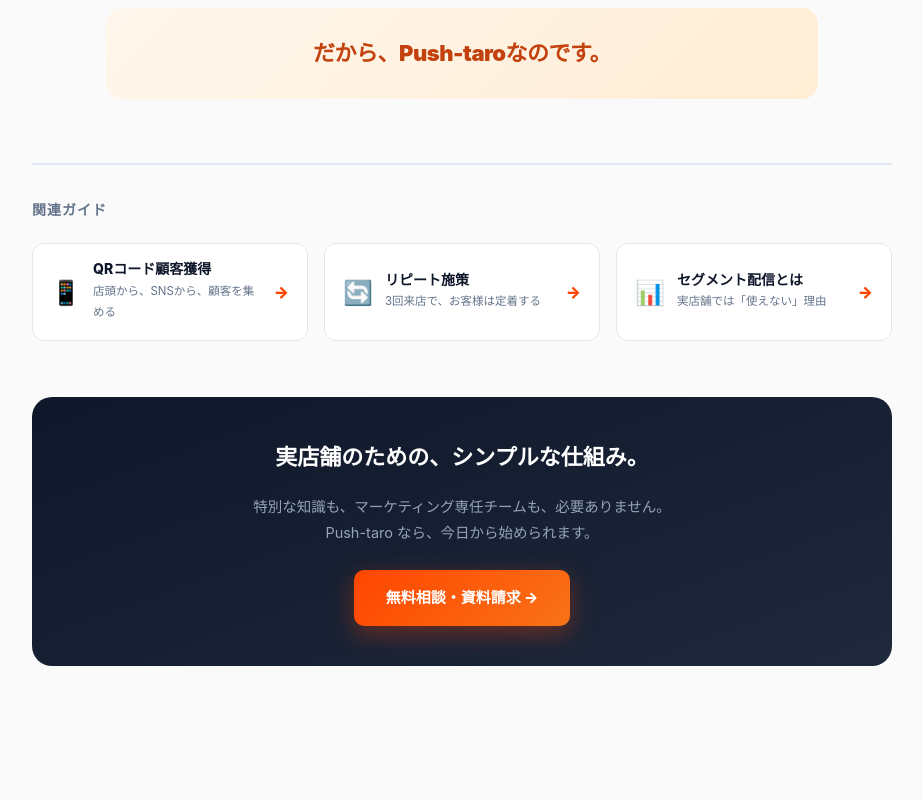
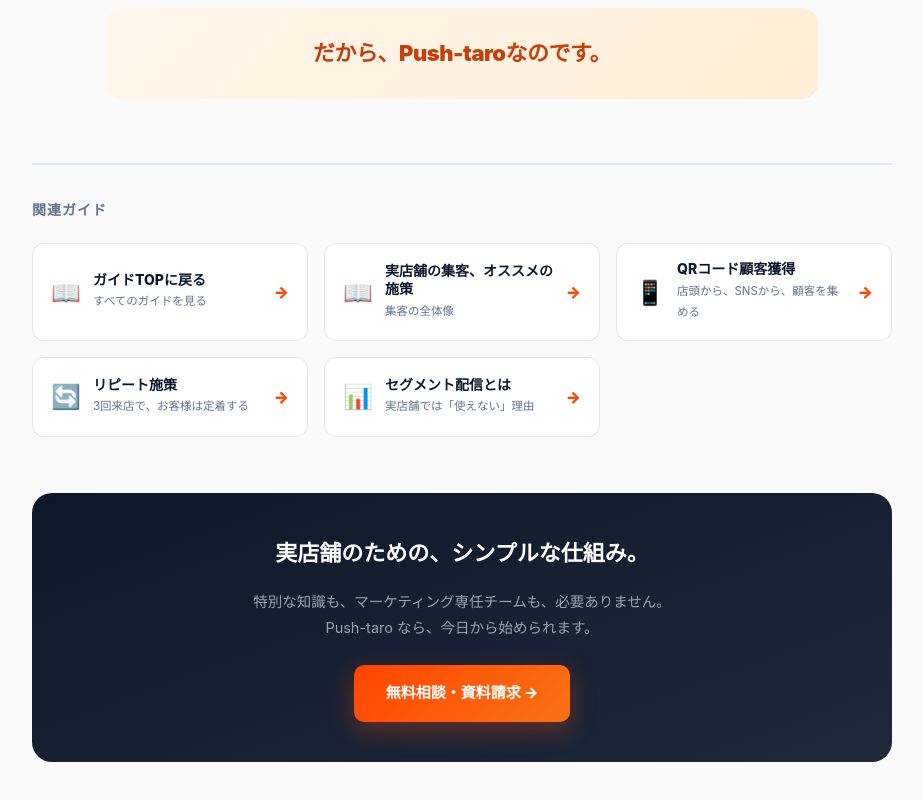
Before and after one commit to thellcishii-lang/push-taro, a Next.js app: page /guide/existing-customers in a window 1280 px wide. Shown: the part 7886-8686 px from the top of the page, without its empty margins (178-1101 px from the left). Before the commit the page ends 8632 px from the top, so only its background shows below. Built offline with nearby package versions, Linux system fonts and the light colour scheme; no server answers.

Commit message:
Update ExistingCustomersClient.tsx

```diff
--- a/app/guide/existing-customers/ExistingCustomersClient.tsx
+++ b/app/guide/existing-customers/ExistingCustomersClient.tsx
@@ -493,6 +493,22 @@ export default function ExistingCustomersClient() {
 <div className="g-related">
   <h3>関連ガイド</h3>
   <div className="g-related-grid">
+    <Link href="/guide" className="g-related-card">
+      <span className="ico">📖</span>
+      <div>
+        <div className="title">ガイドTOPに戻る</div>
+        <div className="sub">すべてのガイドを見る</div>
+      </div>
+      <span className="arrow">→</span>
+    </Link>
+    <Link href="/guide/store-marketing" className="g-related-card">
+      <span className="ico">📖</span>
+      <div>
+        <div className="title">実店舗の集客、オススメの施策</div>
+        <div className="sub">集客の全体像</div>
+      </div>
+      <span className="arrow">→</span>
+    </Link>
     <Link href="/guide/features/qr-acquisition" className="g-related-card">
       <span className="ico">📱</span>
       <div>
```
Lines whose indentation alone changed are shown as unchanged.
